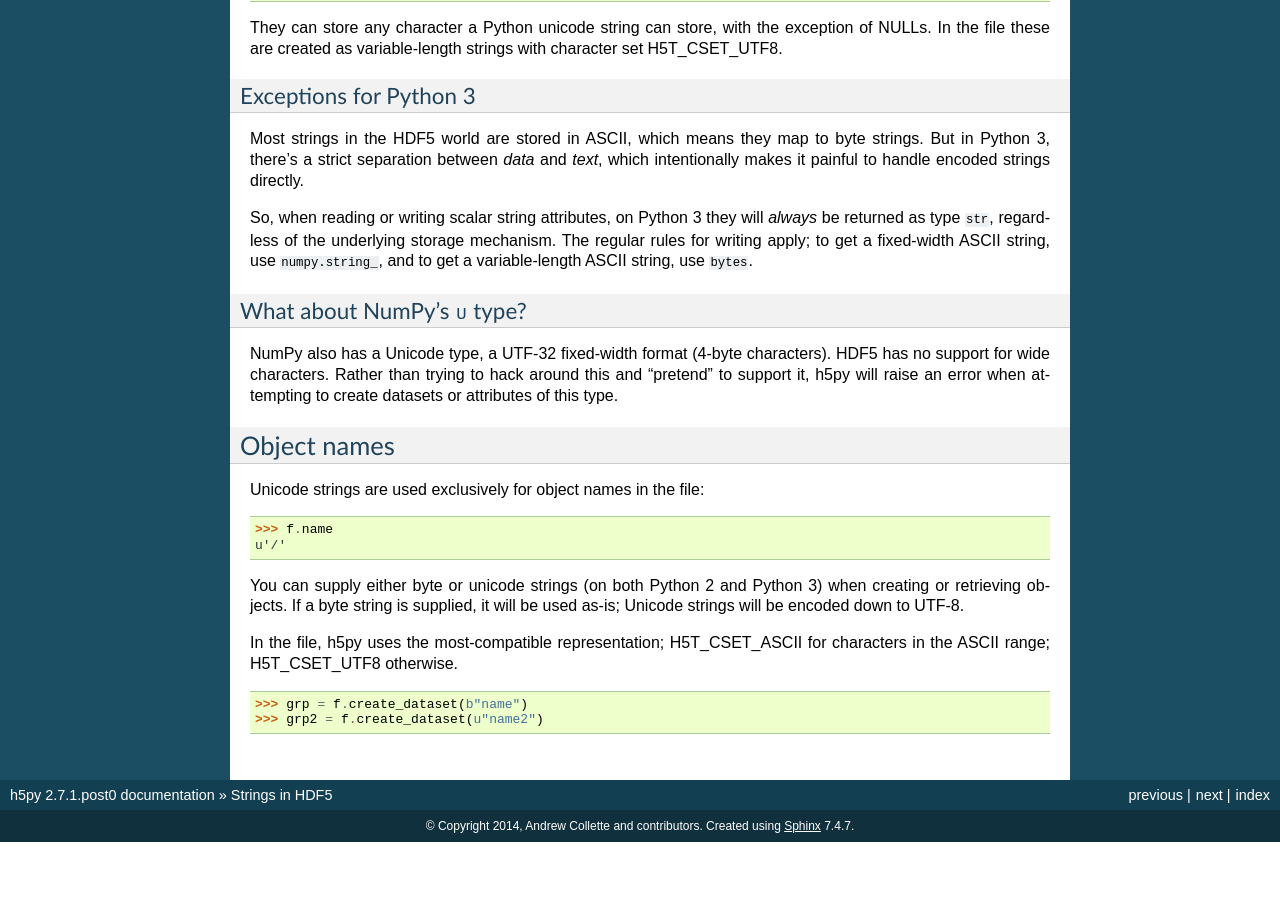
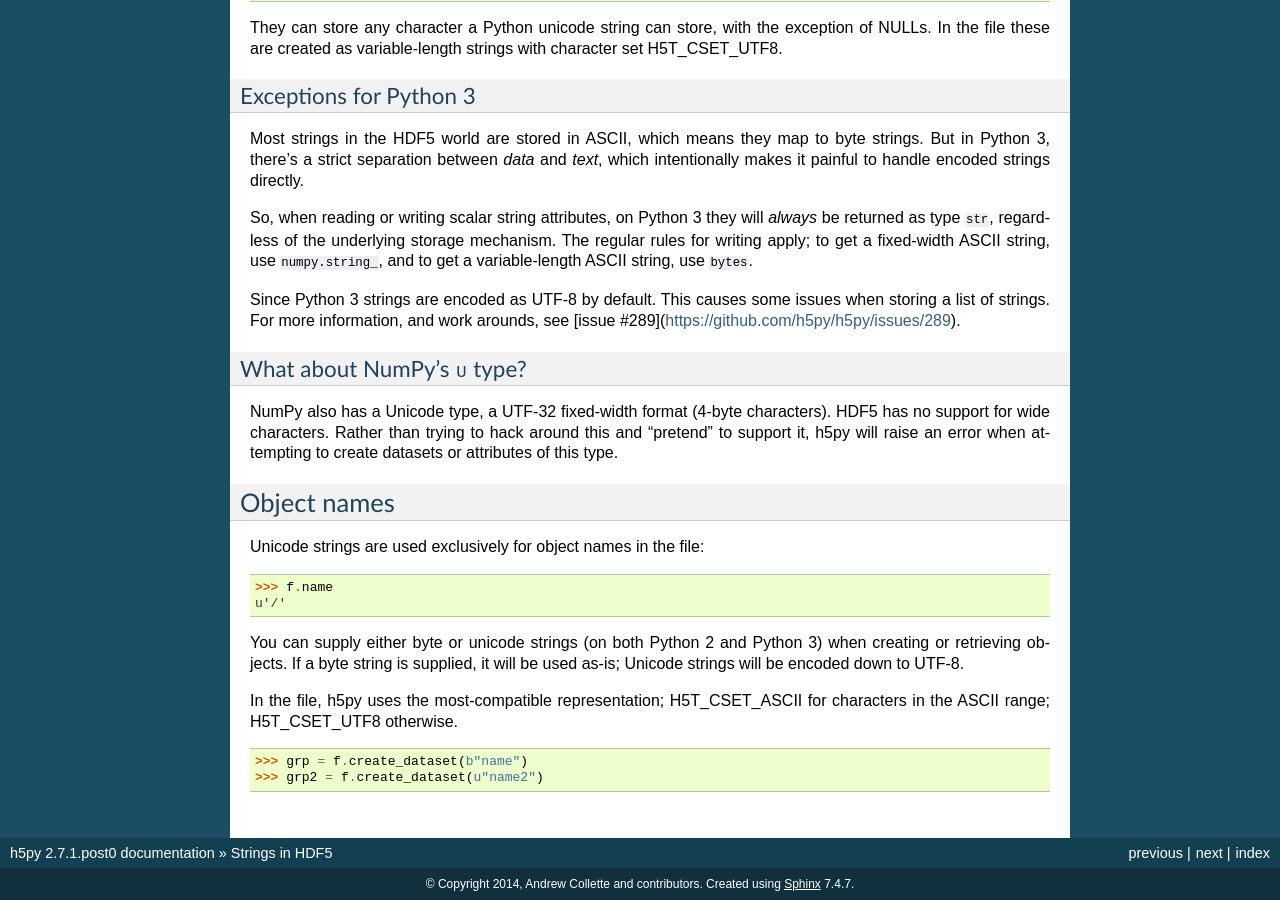
Before and after one commit to h5py/h5py, a Sphinx documentation site: the page built from docs/strings.rst, in a window 1280 px wide and 900 px high, scrolled down 1925 px. Built offline with Sphinx 7.4.7, drawn with Linux system fonts in a browser that asks for light colours; pages that are not in the unit, such as notebooks, are missing from menus; before the commit the page ends 2767 px from its top, so only the background shows below that.

Commit message:
Document error storing utf-8 strings with python 3

```diff
--- a/docs/strings.rst
+++ b/docs/strings.rst
@@ -135,6 +135,10 @@ mechanism.  The regular rules for writing apply; to get a fixed-width ASCII
 string, use ``numpy.string_``, and to get a variable-length ASCII string, use
 ``bytes``.
 
+Since Python 3 strings are encoded as UTF-8 by default. This causes some issues
+when storing a list of strings. For more information, and work arounds, see
+[issue #289](https://github.com/h5py/h5py/issues/289).
+
 
 What about NumPy's ``U`` type?
 ^^^^^^^^^^^^^^^^^^^^^^^^^^^^^^
```
